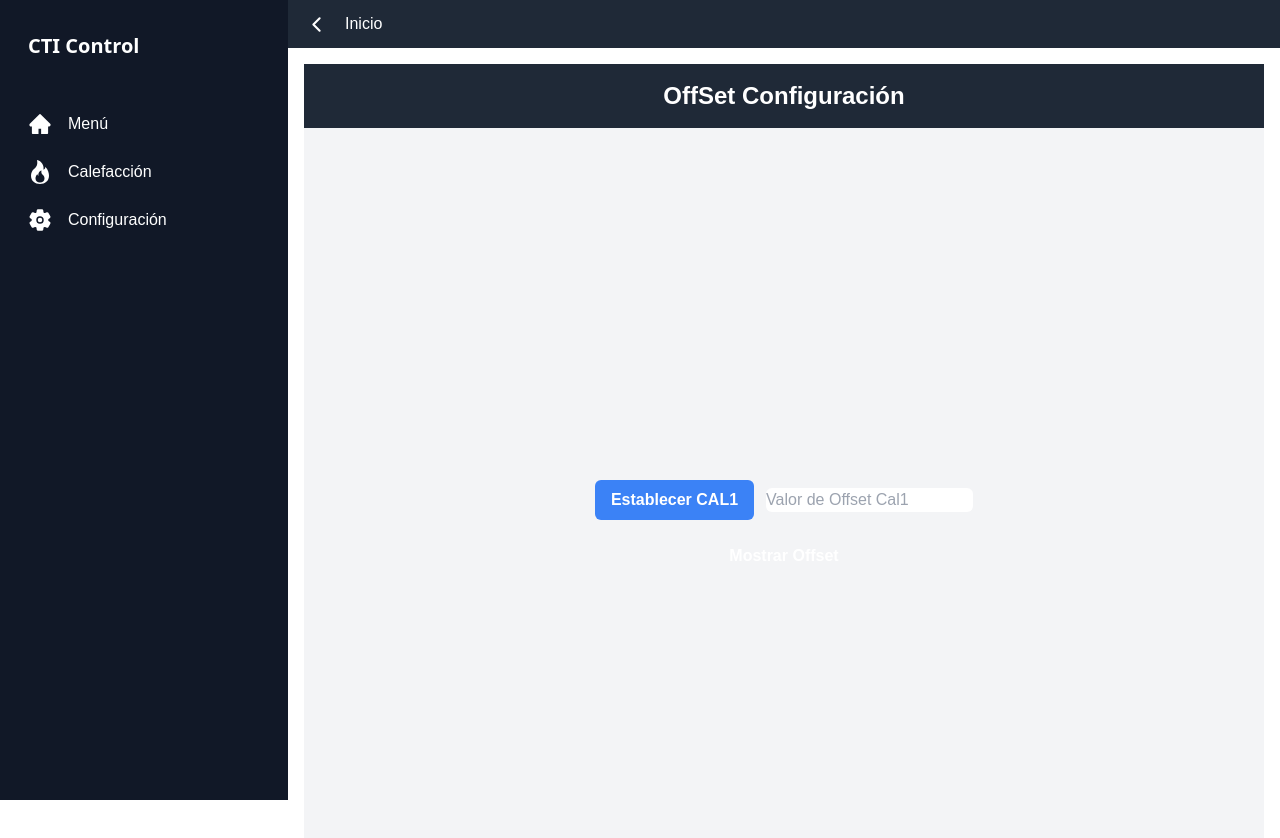
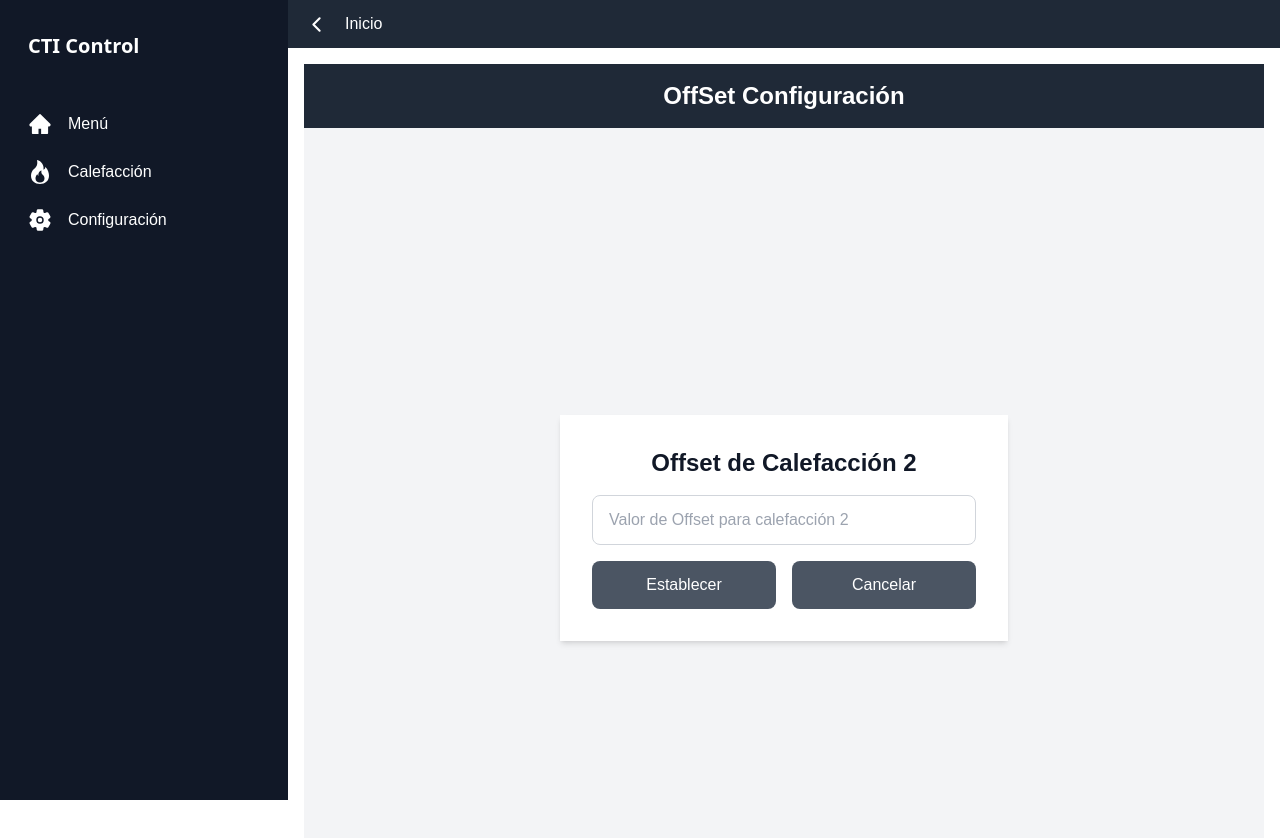
Before and after one commit to JOlmos98/cti-invernaderos, a Next.js app: page /calefaccion/1/offSet in a window 1280 px wide. Shown: the top 838 px of the page. Built offline with nearby package versions, Linux system fonts and the light colour scheme; no server answers; the database is empty.

Commit message:
Cimientos hechos, faltan detalles

```diff
--- a/components/componentInput/InputForm.tsx
+++ b/components/componentInput/InputForm.tsx
@@ -1,51 +1,66 @@
 "use client"
 import Calefaccion from "@/app/calefaccion/page";
 import React, { useState } from "react";
-import {calefaccion } from "@/backend/calefaccion/funcionalidad/calefaccion";
 import { getOffset, setOffset } from "@/lib/actionsCalefaccion";
+import { Eye } from "lucide-react";
 
-//pruebas Endpoints
+// ✓ Correcto funcionanmiento de los endpoints
 type OffsetFormProps ={
   id:number;
 }
 
 const OffsetForm: React.FC<OffsetFormProps> = ({ id }) => {
   return (
-    <div className="flex flex-col items-center gap-4">
-      {/* Formulario para establecer el Offset */}
+    <div className="w-full max-w-md p-8 bg-white rounded-xl shadow-md">
+    <h2 className="text-2xl font-semibold text-gray-900 mb-4 text-center">
+      Offset de Calefacción {id + 1}
+    </h2>
+
     <form
       onSubmit={async (event: React.FormEvent<HTMLFormElement>) => {
-          event.preventDefault(); // Evitar el comportamiento predeterminado
+        event.preventDefault();
         const formData = new FormData(event.currentTarget);
-          await setOffset(id, formData);
+        try {
+          await setOffset(id, formData);  // Server Action => actualizar el valor offset
+        } catch (error: any) {
+          alert(`Error al establecer el Offset: ${error.message}`);
+        }
       }}
-        className="flex items-center gap-2"
+      className="space-y-8"
     >
-        <button
-          type="submit"
-          className="bg-blue-500 px-4 py-2 rounded-md font-bold text-white hover:bg-blue-800"
-        >
-          Establecer CAL{id}
-        </button>
+      <div className="space-y-4">
         <input
           type="number"
           name="valor"
-          placeholder={`Valor de Offset Cal${id}`}
-          className="bg-gray-200 rounded-md ml-1 placeholder-gray-500 w-32 h-10 px-2"
+          placeholder={`Valor de Offset para calefacción ${id + 1}`}
+          className="w-full px-4 py-3 rounded-lg border border-gray-300 focus:border-blue-500
+                   focus:ring focus:ring-blue-100 transition-all
+                   outline-none text-gray-700 placeholder-gray-400 text-lg"
         />
-      </form>
 
-      {/* Botón para imprimir el Offset */}
+        <div className="flex gap-4 justify-between mt-5">
+        <button
+            type="submit"
+            className="flex-1 bg-gray-600 text-white py-3 px-6 rounded-lg"
+          >
+            Establecer
+          </button>
+
           <button
             type="button"
-        onClick={async () => {
-           await getOffset (id); // Llamada a la función onGetOffset
-          alert(`Offset actual para CAL${id}`);
+            onClick={() => {
+              const form = document.querySelector('form');
+              if (form) {
+                form.reset();  // Resetea el formulario
+              }
             }}
-        className="bg-green-500 px-4 py-2 rounded-md font-bold text-white hover:bg-green-800"
+            className="flex-1 bg-gray-600 text-white py-3 px-6 rounded-lg"
           >
-        Mostrar Offset
+            Cancelar
           </button>
+        </div>
+      </div>
+    </form>
   </div>
   );
 };
--- /dev/null
+++ b/components/temperaturaActual / TemperaturaActual.tsx
@@ -0,0 +1,41 @@
+'use client';
+
+import EventEmitter from 'events';
+import React, { useEffect,useState } from 'react'
+
+// Función principal para renderizar la lista de calefacciones [IMP - Se tiene que hacer fuera de la función]
+const tempEmitter = new EventEmitter();
+        let tempActual = 15;
+        let incremento = 0.1;
+
+    setInterval(() => {
+        tempActual += incremento;
+        if (tempActual > 30) {
+            tempActual = 15; // Resetea el valor a 15 si es mayor que 30
+        }
+        tempEmitter.emit('tempUpdate', tempActual);
+    }, 1000);
+
+export default function  TemperaturaActual() {
+    const [tempActualState, setTempActualState] = useState<number>(15); // Estado inicial de la temperatura
+
+    useEffect(() => {
+        const updateHandler = (newTemp: number) => {
+            setTempActualState(newTemp); // Actualizar el estado con la nueva temperatura
+        };
+
+        // Suscribirse al evento "tempUpdate"
+        tempEmitter.on("tempUpdate", updateHandler);
+
+        return () => {
+            // Eliminar la suscripción al desmontar el componente
+            tempEmitter.off("tempUpdate", updateHandler);
+        };
+    }, []); // El arreglo vacío asegura que esto solo se ejecute al montar/desmontar
+
+    return (
+        <div className="text-center">
+            <p className="text-lg">{tempActualState.toFixed(1)} °C</p>
+        </div>
+    );
+}
--- a/src/app/calefaccion/[id]/offSet/page.tsx
+++ b/src/app/calefaccion/[id]/offSet/page.tsx
@@ -9,8 +9,9 @@ import { getOffset, setOffset } from '@/lib/actionsCalefaccion';
 {/* Siempre que paso params hay que poner async function IMP*/}
 export default async function OffSetPage({params}:{params:{ id:string}}) {
   const { id } = await params;
-  const idNum = parseInt(id,10);
-
+  const idNum = parseInt(id);
+  console.log("id:", id, "Tipo:", typeof id);
+  console.log("id:", idNum, "Tipo:", typeof idNum);
 
   return (
     <div className="min-h-screen">
@@ -25,6 +26,9 @@ export default async function OffSetPage({params}:{params:{ id:string}}) {
        <div className='min-h-screen  bg-gray-100 flex items-center justify-center'>
         < InputForm id = {idNum} />
        </div>
+       <div>
+
+       </div>
       </main>
      </div>
     </div>
--- a/src/app/calefaccion/[id]/page.tsx
+++ b/src/app/calefaccion/[id]/page.tsx
@@ -31,7 +31,7 @@ export default async function CalefaccionPage({params} : { params : {id: string
         {/* Contenido principal */}
         <main className="flex-1 ml-72 mt-12 p-4">
           {/* Ajuste de márgenes para evitar superposiciones */}
-          <h1 className='text-3xl font-bold text-center bg-gray-800 text-white py-4'> Calefaccion {(id+1)}</h1>
+          <h1 className='text-3xl font-bold text-center bg-gray-800 text-white py-4'> Calefaccion {(calId+1)}</h1>
           <ul>
              {items.map((item) => (
                <li
--- a/src/app/calefaccion/[id]/temperaturaDeConsigna/page.tsx
+++ b/src/app/calefaccion/[id]/temperaturaDeConsigna/page.tsx
@@ -20,7 +20,7 @@ export default async function TemperaturaDeConsignaPage({params}:{ params:{ id:s
         <main className="flex-1 ml-72 mt-12 p-4">
         <h1 className='text-2xl font-bold text-center bg-gray-800 text-white py-4'> Temperatura de Consigna </h1>
         <div className='min-h-screen bg-gray-100 flex items-center justify-center'>
-          < InputForm />
+          < InputForm id={calId}/>
         </div>
         </main>
       </div>
--- a/src/app/calefaccion/page.tsx
+++ b/src/app/calefaccion/page.tsx
@@ -1,6 +1,7 @@
 import React from 'react'
 import Siderbar from '../../../components/siderbar/Siderbar'
 import CalefaccionList from '../../../components/calefaccionlist/Calefaccionlist'
+import TemperaturaActual from '../../../components/temperaturaActual / TemperaturaActual'
 
 export default function Calefaccion() {
   return (
@@ -24,9 +25,10 @@ export default function Calefaccion() {
             <h3 className="text-xl font-semibold mb-4">Temperatura Actual</h3>
           </div>
           {/* Otras columnas */}
+          < TemperaturaActual />
         </div>
-        <div className="mt-8 border-t border-gray-700 pt-4 text-center text-gray-500">
-          <p>&copy; {new Date().getFullYear()} Your Company. All rights reserved.</p>
+        <div className="mt-8 border-t border-gray-700 pt-4 text-center text-white">
+          <p>&copy; {new Date().getFullYear()} CTIControl. All rights reserved.</p>
         </div>
       </div>
     </footer>
--- a/src/app/layout.tsx
+++ b/src/app/layout.tsx
@@ -4,6 +4,7 @@ import "./globals.css";
 import { Toaster } from 'react-hot-toast';
 import { LoadingAllParams } from "@/backend/parametros/loadingParameters";
 import Navbar from "../../components/navbar/Navbar";
+import { encenderOApagarTick } from "@/backend/tick";
 
 
 
@@ -31,6 +32,7 @@ export default function RootLayout({
 
     // Llama a LoadingAllParams al arrancar el programa
     LoadingAllParams();
+    encenderOApagarTick();
 
   return (
     <html lang="en">
@@ -40,6 +42,7 @@ export default function RootLayout({
       >
         {children}
         <Toaster position="top-right" />
+
       </body>
     </html>
   );
--- a/src/backend/tick.ts
+++ b/src/backend/tick.ts
@@ -38,7 +38,6 @@ export async function encenderOApagarTick(){
 
                 //Esta función evalua si el valor es mayor a 30 y lo establece en 15 en la DB y en el Dto.
                 evaluarTempActual(i, calefaccion[i].tempActual.valor);
-
             }
 
             // -------------------- ↑ FUNCIONES PARA EL FUNCIONAMIENTO EN INTERVALO ↑ --------------------
```
Also changed, not shown: components/calefaccionlist/Calefaccionlist.tsx (+7 -2 lines), 1 other file (tests, documents, lock files or other folders). Lines whose indentation alone changed are shown as unchanged.
